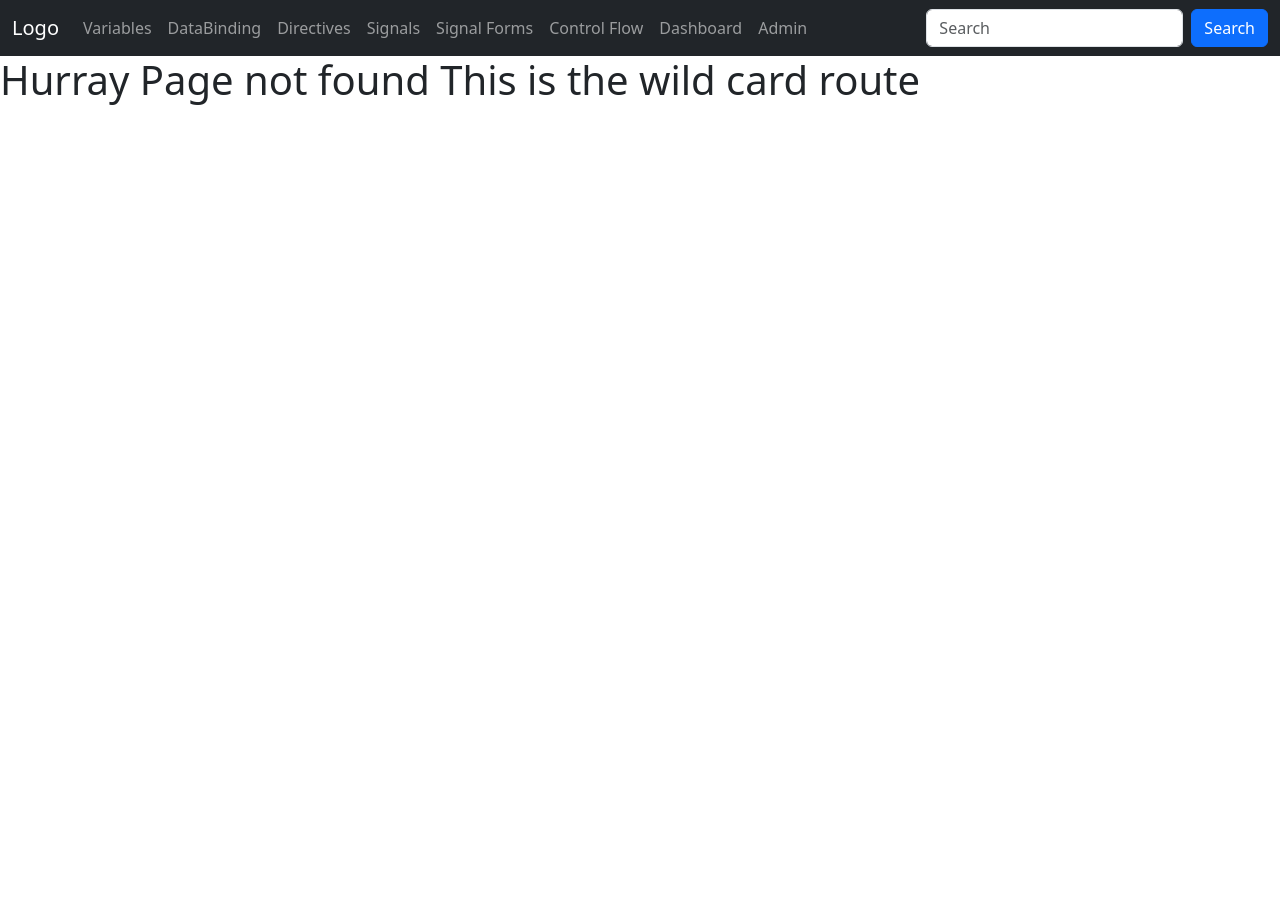
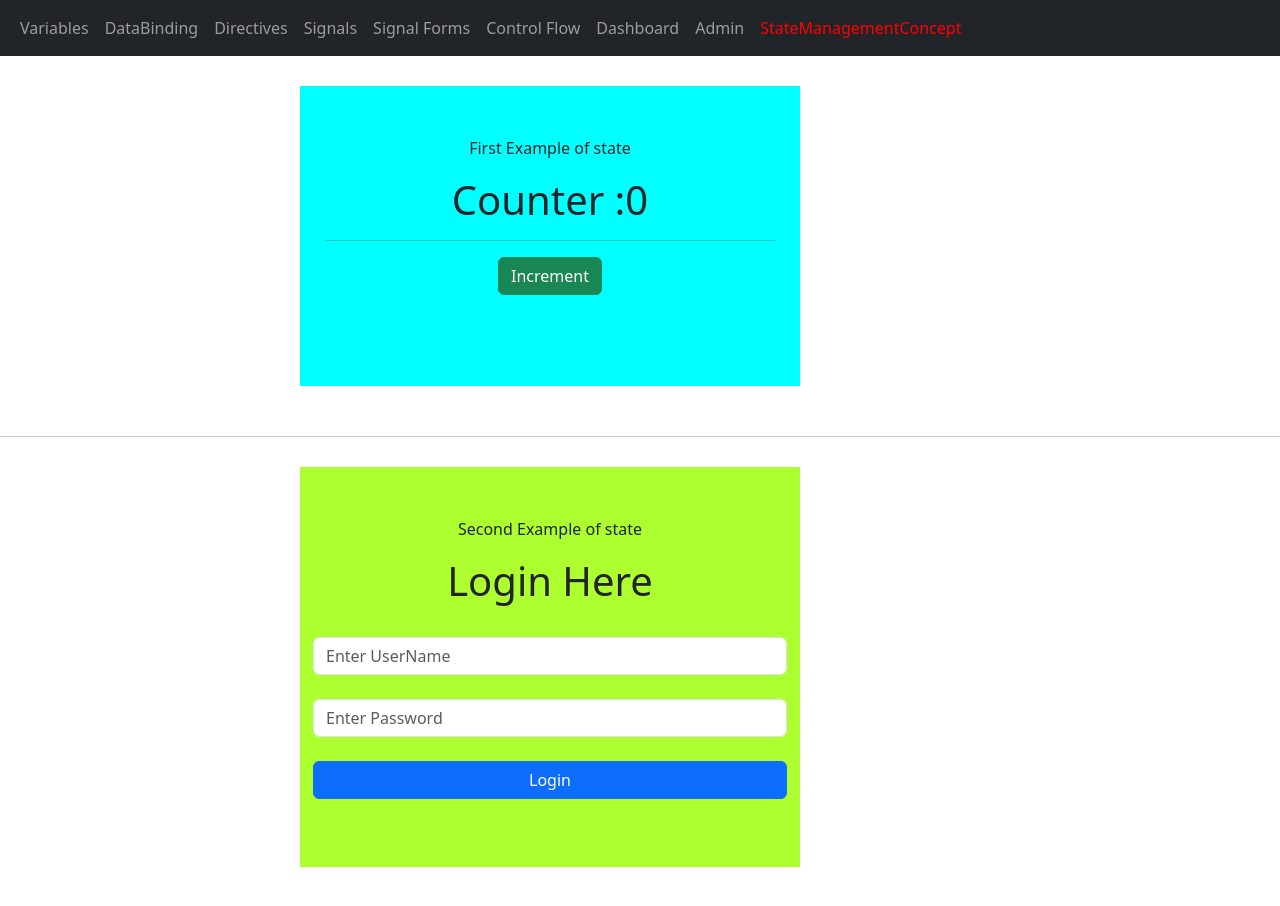
Before and after one commit to gowthamiallam/Angular22Project, an Angular app: page /state-management in a window 1280 px wide. Before the commit this address had no page. Shown: the top 906 px of the page. Before the commit the page ends 800 px from the top, so only its background shows below. Built offline with nearby package versions, Linux system fonts and the light colour scheme.

Commit message:
statemanagement

```diff
--- a/src/app/app.html
+++ b/src/app/app.html
@@ -1,6 +1,6 @@
 <nav class="navbar navbar-expand-sm navbar-dark bg-dark">
     <div class="container-fluid">
-        <a class="navbar-brand" href="javascript:void(0)">Logo</a>
+        <!-- <a class="navbar-brand" href="javascript:void(0)">Logo</a> -->
         <button class="navbar-toggler" type="button" data-bs-toggle="collapse" data-bs-target="#mynavbar">
             <span class="navbar-toggler-icon"></span>
         </button>
@@ -30,11 +30,14 @@
                 <li class="nav-item">
                     <a class="nav-link" routerLink="admin" routerLinkActive="active">Admin</a>
                 </li>
+                 <li class="nav-item">
+                    <a class="nav-link" routerLink="state-management" routerLinkActive="active">StateManagementConcept</a>
+                </li>
             </ul>
-            <form class="d-flex">
+            <!-- <form class="d-flex">
                 <input class="form-control me-2" type="text" placeholder="Search">
                 <button class="btn btn-primary" type="button">Search</button>
-            </form>
+            </form> -->
         </div>
     </div>
 </nav>
--- a/src/app/app.routes.ts
+++ b/src/app/app.routes.ts
@@ -80,6 +80,10 @@ export const routes: Routes = [
         ]
     },
     {
+        path: 'state-management',
+        loadComponent: () => import('./components/state-or-statemanagement/state-or-statemanagement').then(m => m.StateOrStatemanagement)
+    },
+    {
         path: '**',           //this is WildCard  route
         component: PageNotfound  //if the route doesnt match in the url we need to navigate to page not found comp
     }
--- /dev/null
+++ b/src/app/components/loader/loader.html
@@ -0,0 +1 @@
+<div class="spinner-border text-primary"></div>
--- /dev/null
+++ b/src/app/components/loader/loader.ts
@@ -0,0 +1,9 @@
+import { Component } from '@angular/core';
+
+@Component({
+  selector: 'app-loader',
+  imports: [],
+  templateUrl: './loader.html',
+  styleUrl: './loader.css',
+})
+export class Loader {}
--- /dev/null
+++ b/src/app/components/state-or-statemanagement/state-or-statemanagement.css
@@ -0,0 +1,16 @@
+.container{
+    width: 500px;
+    height: 300px;
+    background: aqua;
+    padding: 50px 25px 30px 25px;
+    text-align: center;
+    margin: 30px 32px 50px 300px;
+}
+.logincontainer{
+    width: 500px;
+    height: 400px;
+    background: greenyellow;
+    padding: 50px 25px 30px 25px;
+    text-align: center;
+    margin: 30px 32px 50px 300px;
+}
--- /dev/null
+++ b/src/app/components/state-or-statemanagement/state-or-statemanagement.html
@@ -0,0 +1,68 @@
+<div class="container">
+    <p>First Example of state</p>
+    <div>
+        <h1>Counter :{{counter}}</h1>
+    </div>
+    <hr>
+    <div>
+        <button class="btn btn-success" (click)="increment()">
+            Increment
+        </button>
+    </div>
+</div>
+<hr>
+<div class="logincontainer">
+    <p>Second Example of state</p>
+    <h1>Login Here</h1>
+    <br>
+    <div class="row">
+        <input type="text" placeholder="Enter UserName" class="form-control">
+    </div>
+    <br>
+    <div class="row">
+        <input type="password" placeholder="Enter Password" class="form-control">
+    </div>
+    <br>
+    <div class="row">
+        <button class="btn btn-primary" (click)="login()">Login</button>
+    </div>
+    <br>
+
+    @if(isLoading){
+    <app-loader></app-loader>
+    }
+    <br>
+</div>
+
+
+<!-- Definition of state  -->
+<!--
+ 1.The term state refers to the data that your application manages and displays to the user
+ 2. it encompasses all the information that change overtime and affect the ui
+ 3. you can think of it as the current snapshot of your application's data at any given moment
+ -->
+
+
+<!-- TYpes of state  -->
+<!--
+1.Local State
+2.Global State
+ -->
+
+<!-- Local State:
+ 1. This is the simplest form of state and  is managed entirely within a single angular component.
+ 2.its confined to that component's tempalte and logic and is not directly accessible by other components
+ -->
+
+<!-- Example -->
+<!-- A counter variable count that only increments / decrements inside a counter component -->
+
+
+<!-- Global state  or Application Wide state-->
+<!-- This type of state needs to be shared across multiple,often unrealted,components. -->
+
+<!-- Example -->
+<!--
+1.The current user's authentication status and profile information (eg:isLoggedIN,loggedUser).
+2.A global isLoading flag that indicates whether an Api call is in progress,affecting multiple ui elements
+-->
--- /dev/null
+++ b/src/app/components/state-or-statemanagement/state-or-statemanagement.ts
@@ -0,0 +1,45 @@
+import { Component } from '@angular/core';
+import { Loader } from '../loader/loader';
+
+@Component({
+  selector: 'app-state-or-statemanagement',
+  imports: [Loader],
+  templateUrl: './state-or-statemanagement.html',
+  styleUrl: './state-or-statemanagement.css',
+})
+export class StateOrStatemanagement {
+  counter: number = 0;
+  //counter property is nothing but the state in angular application
+  //counter property is storing the data
+  //counter is a state which is storing some data and whenever the value of counter state changes that changed value
+  //we are rendering it in ui this is 1 example of state
+
+  isLoading = false;
+  //isLoading property is nothing but the state in angular application
+  //isLoading property is storing the data
+  //isLoading is a state which is storing some data and whenever the value of isLoading state changes
+  //we are rendering laoding component (loader based on true or false)showing it in ui this is 1 example of state
+
+
+  //the values of counter and isloading state will set in memory
+
+
+  courses: any = []
+  //courses property is nothing but the state in angular application
+  //courses is also a state which is storing some data and that we are rendering it in ui
+  //but the value of this state we are not reading from memory and we are reading from backend i.e database
+
+  increment() {
+    this.counter++;
+  }
+  login() {
+    this.isLoading = true;
+
+    // this.isLoading =false;
+  }
+
+  //but sometimes we might want to have a state we want to fetch data from backend api
+  ngOnInit() {
+    // this.courses =this.courseService.getAll();
+  }
+}
```
Also changed, not shown: src/app/components/loader/loader.css (added), 2 other files (tests, documents, lock files or other folders).
